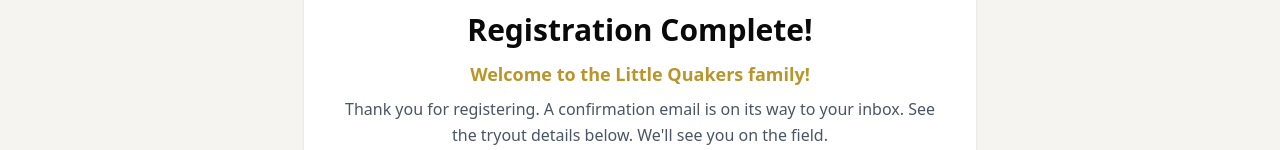
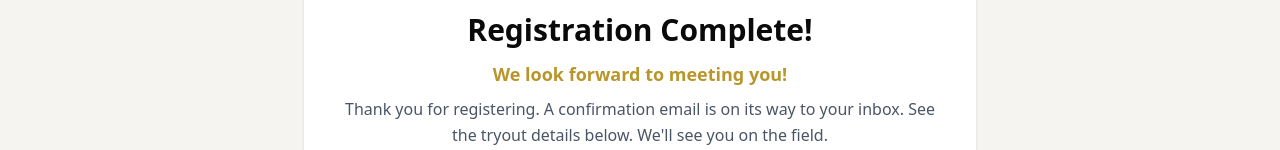
Before and after one commit to maleyarchie-oss/little-quakers, a Next.js app: page /thank-you in a window 1280 px wide. Shown: the part 327-477 px from the top of the page. Built offline with nearby package versions, Linux system fonts and the light colour scheme.

Commit message:
Thank-you page: 'Welcome to the LQ family' → 'We look forward to meeting you'
Per PJ. More accurate at registration stage (player hasn't tried out yet).
'Family' framing rejoins after they make the team.

```diff
--- a/app/thank-you/page.tsx
+++ b/app/thank-you/page.tsx
@@ -23,7 +23,7 @@ export default function ThankYouPage() {
             <div className="text-6xl mb-5">🏈</div>
             <h1 className="text-3xl font-black mb-3 text-[#0A0A0A]">Registration Complete!</h1>
             <p className="text-[#B8962A] font-bold text-lg mb-2">
-              Welcome to the Little Quakers family!
+              We look forward to meeting you!
             </p>
             <p className="text-gray-600 text-base leading-relaxed">
               Thank you for registering. A confirmation email is on its way to your inbox.
```
